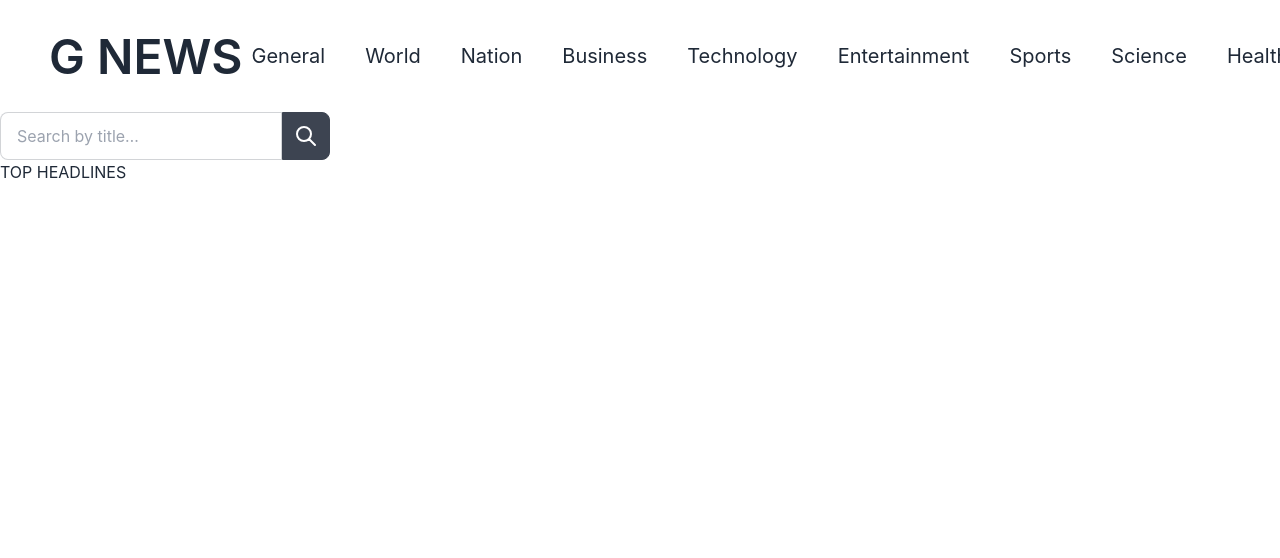
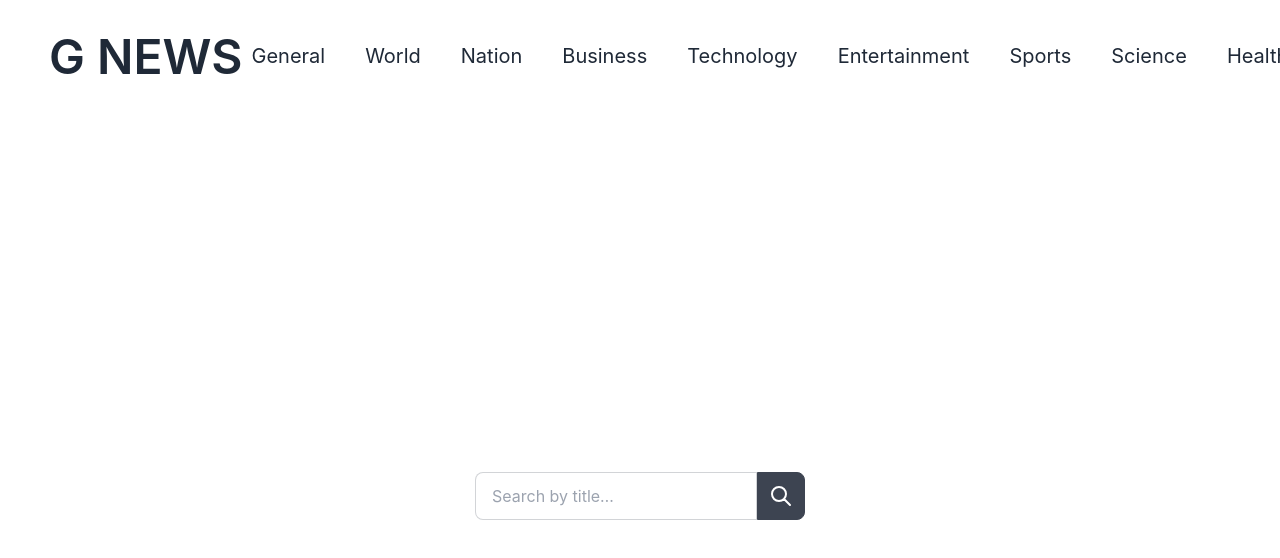
Before and after one commit to ricacostt/pe3-soc-cohort13-ricacostt, a React (Create React App) app: page / in a window 1280 px wide. Shown: the top 558 px of the page. Built offline with nearby package versions, Linux system fonts and the light colour scheme; no server answers.

Commit message:
fix navbar and search position

```diff
--- a/src/components/App/App.css
+++ b/src/components/App/App.css
@@ -7,14 +7,13 @@
 }
 
 
-/* .App-header {
+.App-header {
   background-color: white;
   min-height: 100vh;
   display: flex;
-  flex-direction: row;
-  gap:'30px';
+  flex-direction: column;
   align-items: center;
   justify-content: center;
   font-size: calc(10px + 2vmin);
   color: white;
-} */
+}
--- a/src/components/App/App.js
+++ b/src/components/App/App.js
@@ -6,10 +6,13 @@ import './App.css';
 
 function App() {
   return (
+    <>
+    <div> <NavBar/></div>
+
     <div className='App-header'>
-    <NavBar/>
       <Display/>
     </div>
+    </>
   )
 }
 
--- a/src/components/Display/Display.js
+++ b/src/components/Display/Display.js
@@ -39,7 +39,7 @@ function handleClick(){
   return (
     <div>
     <SearchBar userInput={userInput} handleUserInput={handleUserInput} handleClick={handleClick}/>
-        <h1>TOP HEADLINES</h1>
+        <h1 className='text-2xl'>TOP HEADLINES</h1>
         <NewsList newsInfo={newsInfo}/>
     </div>
   )
```
